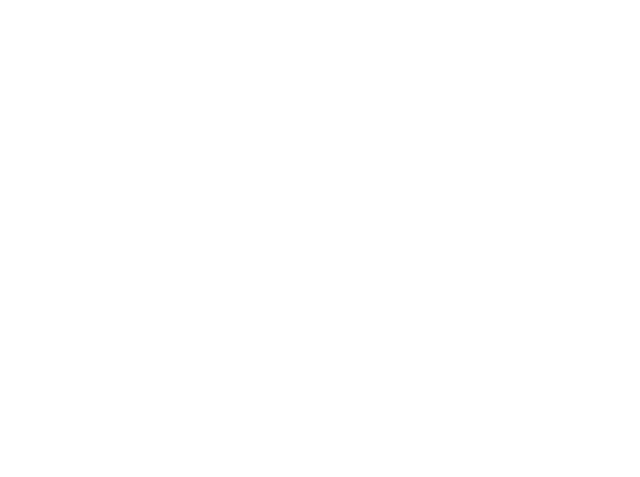
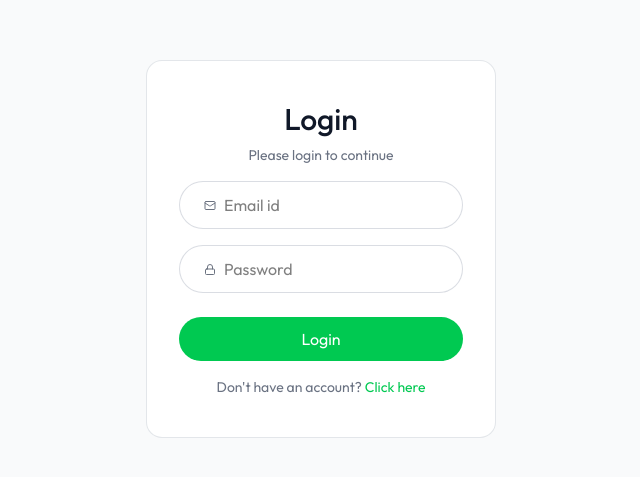
Before and after one commit to Sourishharh/Smart-Resume-Builder, a React (Vite) app in the folder Frontend/: page /login in a window 1280 px wide. Before the commit this address had no page. Shown: the part 151-628 px from the top of the page, without its empty margins (319-959 px from the left). Built offline with nearby package versions, Linux system fonts and the light colour scheme.

Commit message:
issue resolved

```diff
--- a/Frontend/src/App.jsx
+++ b/Frontend/src/App.jsx
@@ -1,59 +1,62 @@
-import React, { useEffect } from 'react';
-import { Route, Routes } from 'react-router-dom';
-import Home from './pages/Home';
-import Layout from './pages/Layout';
-import Dashboard from './pages/Dashboard';
-import ResumeBuilder from './pages/ResumeBuilder';
-import Preview from './pages/Preview';
-import Login from './pages/Login';
-import { useDispatch } from 'react-redux';
-import api from './configs/api';
-import { login, setLoading } from './app/features/authSlice';
-import {Toaster} from 'react-hot-toast'
-
+import React, { useEffect } from "react";
+import { Route, Routes } from "react-router-dom";
+import Home from "./pages/Home";
+import Layout from "./pages/Layout";
+import Dashboard from "./pages/Dashboard";
+import ResumeBuilder from "./pages/ResumeBuilder";
+import Preview from "./pages/Preview";
+import Login from "./pages/Login";
+import { useDispatch } from "react-redux";
+import api from "./configs/api";
+import { login, setLoading } from "./app/features/authSlice";
+import { Toaster } from "react-hot-toast";
 
 const App = () => {
-
-  const dispatch = useDispatch()
+  const dispatch = useDispatch();
 
   const getUserData = async () => {
-     const token = localStorage.getItem('token')
-     try {
-       if(token){
-          const {data} = await api.get('/api/users/data', {headers: {Authorization: token}})
-          if (data.user) {
-             dispatch(login({token, user: data.user}))
-          }
-          dispatch(setLoading(false))
-       }else{
-          dispatch(setLoading(false))
-       }
-     } catch (error) {
-         dispatch(setLoading(false))
-         console.log(error.message)
-     }
-  }
+    const token = localStorage.getItem("token");
+
+    try {
+      if (token) {
+        const { data } = await api.get("/api/users/data", {
+          headers: { Authorization: token }
+        });
+
+        if (data?.user) {
+          dispatch(login({ token, user: data.user }));
+        }
+      }
+    } catch (err) {
+      localStorage.removeItem("token");
+      console.log(err.message);
+    } finally {
+      dispatch(setLoading(false));
+    }
+  };
 
   useEffect(() => {
-     getUserData()
+    getUserData();
   }, []);
 
   return (
     <>
-    <Toaster/>
+      <Toaster />
       <Routes>
-         <Route path='/' element={<Home/>}/>
-         <Route path='app' element={<Layout/>}>
-            {/* //This are the subroutes */}
-            <Route index element={<Dashboard/>}/>
-            <Route path='builder/:resumeId' element={<ResumeBuilder/>}/>
-         </Route>
+        {/* PUBLIC */}
+        <Route path="/login" element={<Login />} />
+        <Route path="/" element={<Home />} />
 
-          <Route path='view/:resumeId' element={<Preview/>}/>
+        {/* PRIVATE */}
+        <Route path="/app" element={<Layout />}>
+          <Route index element={<Dashboard />} />
+          <Route path="builder/:resumeId" element={<ResumeBuilder />} />
+        </Route>
 
+        <Route path="/view/:resumeId" element={<Preview />} />
       </Routes>
     </>
   );
-}
+};
 
 export default App;
--- a/Frontend/src/pages/Dashboard.jsx
+++ b/Frontend/src/pages/Dashboard.jsx
@@ -1,6 +1,5 @@
 import React, { useEffect, useState } from 'react';
 import { FilePenLineIcon, LoaderCircleIcon, PencilIcon, PlusIcon, TrashIcon, UploadCloud, UploadCloudIcon, XIcon } from 'lucide-react';
-import { dummyResumeData } from '../assets/assets';
 import { useNavigate } from 'react-router-dom';
 import { useSelector } from 'react-redux';
 import api from '../configs/api';
--- a/Frontend/src/pages/Login.jsx
+++ b/Frontend/src/pages/Login.jsx
@@ -1,68 +1,126 @@
-import { Lock,  Mail, User2Icon } from 'lucide-react';
-import React from 'react';
-import api from '../configs/api';
-import { useDispatch } from 'react-redux';
-import { login } from '../app/features/authSlice';
-import toast from 'react-hot-toast';
+import { Lock, Mail, User2Icon } from "lucide-react";
+import React from "react";
+import api from "../configs/api";
+import { useDispatch } from "react-redux";
+import { login } from "../app/features/authSlice";
+import toast from "react-hot-toast";
+import { useNavigate } from "react-router-dom";
 
 const Login = () => {
+  const dispatch = useDispatch();
+  const navigate = useNavigate();
 
-    const dispatch = useDispatch();
-  const query = new URLSearchParams(window.location.search)
-  const urlState = query.get('state')
-   const [state, setState] = React.useState(urlState || "login")
+  const query = new URLSearchParams(window.location.search);
+  const urlState = query.get("state");
+
+  const [state, setState] = React.useState(urlState || "login");
   const [formData, setFormData] = React.useState({
-        name: '',
-        email: '',
-        password: ''
-    })
+    name: "",
+    email: "",
+    password: ""
+  });
 
   const handleSubmit = async (e) => {
-        e.preventDefault()
+    e.preventDefault();
+
     try {
-            const {data} = await api.post(`/api/users/${state}`, formData)
-            dispatch(login(data))
-            localStorage.setItem('token', data.token)
-            toast.success(data.message)
+      const { data } = await api.post(`/api/users/${state}`, formData);
+
+      // ✅ store token
+      localStorage.setItem("token", data.token);
+
+      // ✅ update redux correctly
+      dispatch(login({ token: data.token, user: data.user }));
+
+      toast.success(data.message || "Login successful");
+
+      // ✅ redirect to dashboard
+      navigate("/app");
     } catch (error) {
-            toast(error?.response?.data.message || error.message)
+      toast.error(error?.response?.data?.message || error.message);
     }
-
-    }
+  };
 
   const handleChange = (e) => {
-        const { name, value } = e.target
-        setFormData(prev => ({ ...prev, [name]: value }))
-    }
+    const { name, value } = e.target;
+    setFormData((prev) => ({ ...prev, [name]: value }));
+  };
+
   return (
-    <div className='flex items-center justify-center min-h-screen bg-gray-50'>
-       <form onSubmit={handleSubmit} className="sm:w-[350px] w-full text-center border border-gray-300/60 rounded-2xl px-8 bg-white">
-                <h1 className="text-gray-900 text-3xl mt-10 font-medium">{state === "login" ? "Login" : "Sign up"}</h1>
-                <p className="text-gray-500 text-sm mt-2">Please {state} to continue</p>
+    <div className="flex items-center justify-center min-h-screen bg-gray-50">
+      <form
+        onSubmit={handleSubmit}
+        className="sm:w-[350px] w-full text-center border border-gray-300/60 rounded-2xl px-8 bg-white"
+      >
+        <h1 className="text-gray-900 text-3xl mt-10 font-medium">
+          {state === "login" ? "Login" : "Sign up"}
+        </h1>
+        <p className="text-gray-500 text-sm mt-2">
+          Please {state} to continue
+        </p>
+
         {state !== "login" && (
-                    <div className="flex items-center mt-6 w-full bg-white border border-gray-300/80 h-12 rounded-full overflow-hidden pl-6 gap-2">
-                        <User2Icon size={16} color='#6B7280'/>
-                        <input type="text" name="name" placeholder="Name" className="border-none outline-none ring-0" value={formData.name} onChange={handleChange} required />
+          <div className="flex items-center mt-6 w-full bg-white border border-gray-300/80 h-12 rounded-full pl-6 gap-2">
+            <User2Icon size={16} color="#6B7280" />
+            <input
+              type="text"
+              name="name"
+              placeholder="Name"
+              value={formData.name}
+              onChange={handleChange}
+              className="border-none outline-none w-full"
+              required
+            />
           </div>
         )}
-                <div className="flex items-center w-full mt-4 bg-white border border-gray-300/80 h-12 rounded-full overflow-hidden pl-6 gap-2">
-                    <Mail size={13} color="#6B7280"/>
-                    <input type="email" name="email" placeholder="Email id" className="border-none outline-none ring-0" value={formData.email} onChange={handleChange} required />
+
+        <div className="flex items-center w-full mt-4 bg-white border border-gray-300/80 h-12 rounded-full pl-6 gap-2">
+          <Mail size={13} color="#6B7280" />
+          <input
+            type="email"
+            name="email"
+            placeholder="Email id"
+            value={formData.email}
+            onChange={handleChange}
+            className="border-none outline-none w-full"
+            required
+          />
         </div>
-                <div className="flex items-center mt-4 w-full bg-white border border-gray-300/80 h-12 rounded-full overflow-hidden pl-6 gap-2">
-                    <Lock size={13} color='#6B7280'/>
-                    <input type="password" name="password" placeholder="Password" className="border-none outline-none ring-0" value={formData.password} onChange={handleChange} required />
+
+        <div className="flex items-center mt-4 w-full bg-white border border-gray-300/80 h-12 rounded-full pl-6 gap-2">
+          <Lock size={13} color="#6B7280" />
+          <input
+            type="password"
+            name="password"
+            placeholder="Password"
+            value={formData.password}
+            onChange={handleChange}
+            className="border-none outline-none w-full"
+            required
+          />
         </div>
-                <div className="mt-4 text-left text-green-500">
-                    <button className="text-sm" type="reset">Forget password?</button>
-                </div>
-                <button type="submit" className="mt-2 w-full h-11 rounded-full text-white bg-green-500 hover:opacity-90 transition-opacity">
+
+        <button
+          type="submit"
+          className="mt-6 w-full h-11 rounded-full text-white bg-green-500 hover:opacity-90"
+        >
           {state === "login" ? "Login" : "Sign up"}
         </button>
-                <p onClick={() => setState(prev => prev === "login" ? "register" : "login")} className="text-gray-500 text-sm mt-3 mb-11">{state === "login" ? "Don't have an account?" : "Already have an account?"} <a href="#" className="text-green-500 hover:underline">click here</a></p>
+
+        <p
+          onClick={() =>
+            setState((prev) => (prev === "login" ? "register" : "login"))
+          }
+          className="text-gray-500 text-sm mt-4 mb-10 cursor-pointer"
+        >
+          {state === "login"
+            ? "Don't have an account?"
+            : "Already have an account?"}{" "}
+          <span className="text-green-500 hover:underline">Click here</span>
+        </p>
       </form>
     </div>
   );
-}
+};
 
 export default Login;
--- a/Frontend/src/pages/ResumeBuilder.jsx
+++ b/Frontend/src/pages/ResumeBuilder.jsx
@@ -1,6 +1,5 @@
 import React, { useEffect, useState } from 'react';
 import {Link,useParams} from 'react-router-dom';
-import {dummyResumeData} from '../assets/assets';
 import {ArrowLeftIcon, Briefcase, ChevronLeft, ChevronRight, DownloadIcon, EyeIcon, EyeOffIcon, FileText, FolderIcon, GraduationCap, Share2Icon, Sparkle, Sparkles, User} from 'lucide-react';
 import PersonalinfoForm from '../components/PersonalinfoForm';
 import ResumePreview from '../components/ResumePreview';
```
Lines whose indentation alone changed are shown as unchanged.
